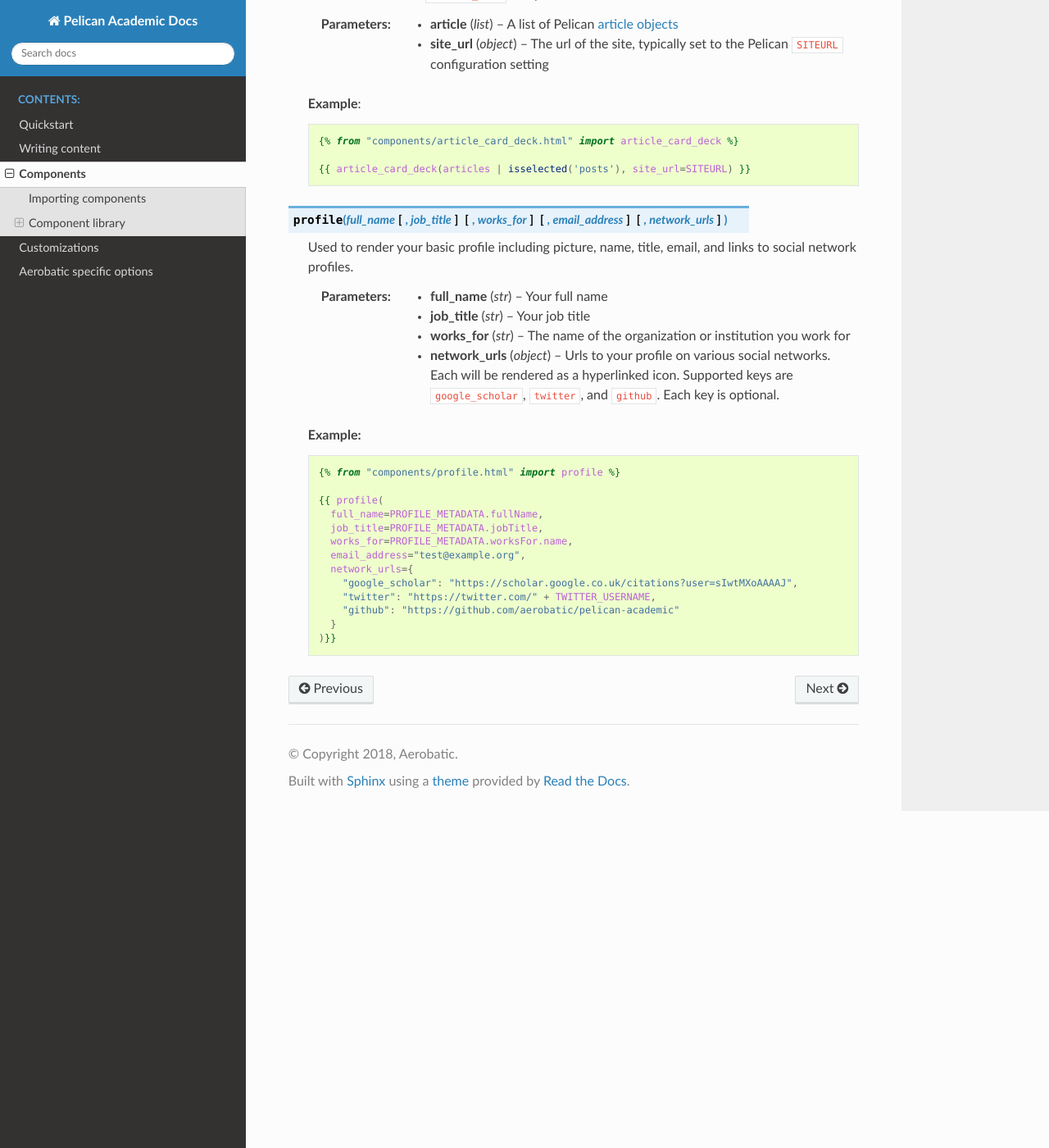
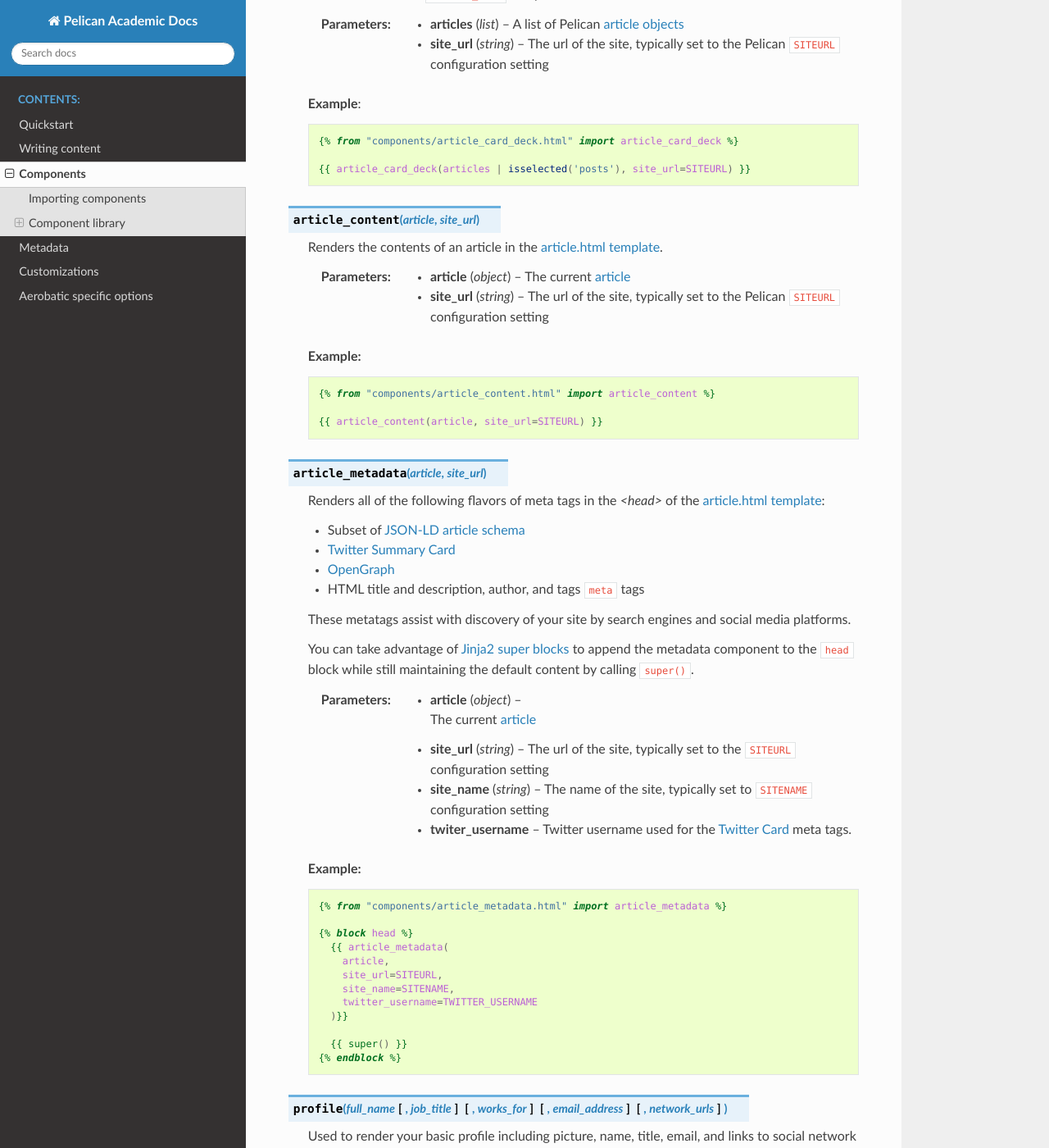
Before and after one commit to aerobatic/pelican-academic, a Sphinx documentation site: the page built from docs/components.rst, in a window 1280 px wide and 1400 px high, scrolled down 1221 px. Shown: the whole window at 82% size. Built offline with Sphinx 7.4.7 and the Read the Docs theme 2.0.0, drawn with Linux system fonts in a browser that asks for light colours; some of the changed text lies outside the part shown.

Commit message:
docs work in progress

```diff
--- a/docs/components.rst
+++ b/docs/components.rst
@@ -35,14 +35,14 @@ Component library
 
   .. note::
 
-    Rather than use this component directly, it is more likely you will declare the ``article_card_deck`` component which uses this component internally.
+    Rather than use this component directly, it is more likely you will declare the ``article_card_deck`` which uses this component internally.
 
 .. py:function:: article_card_deck(articles, site_url)
 
   Renders a collection of articles using the `Bootstrap card deck component <https://getbootstrap.com/docs/4.0/components/card/#card-decks>`_. Each individual article is an instance of the ``article_card`` component.
 
-  :param list article: A list of Pelican `article objects <http://docs.getpelican.com/en/stable/themes.html#article>`_
-  :param object site_url: The url of the site, typically set to the Pelican ``SITEURL`` configuration setting
+  :param list articles: A list of Pelican `article objects <http://docs.getpelican.com/en/stable/themes.html#article>`_
+  :param string site_url: The url of the site, typically set to the Pelican ``SITEURL`` configuration setting
 
   **Example**:
 
@@ -51,6 +51,56 @@ Component library
     {% from "components/article_card_deck.html" import article_card_deck %}
 
     {{ article_card_deck(articles | isselected('posts'), site_url=SITEURL) }}
+
+.. py:function:: article_content(article, site_url)
+
+  Renders the contents of an article in the `article.html template <http://docs.getpelican.com/en/stable/themes.html#article-html>`_.
+
+  :param object article: The current `article <http://docs.getpelican.com/en/stable/themes.html#article>`_
+  :param string site_url: The url of the site, typically set to the Pelican ``SITEURL`` configuration setting
+
+  **Example:**
+
+  .. code-block:: jinja
+
+    {% from "components/article_content.html" import article_content %}
+
+    {{ article_content(article, site_url=SITEURL) }}
+
+.. py:function:: article_metadata(article, site_url)
+
+  Renders all of the following flavors of meta tags in the `<head>` of the `article.html template <http://docs.getpelican.com/en/stable/themes.html#article-html>`_:
+
+  - Subset of `JSON-LD article schema <http://schema.org/Article>`_
+  - `Twitter Summary Card <https://developer.twitter.com/en/docs/tweets/optimize-with-cards/overview/summary>`_
+  - `OpenGraph <http://ogp.me/>`_
+  - HTML title and description, author, and tags ``meta`` tags
+
+  These metatags assist with discovery of your site by search engines and social media platforms.
+
+  You can take advantage of `Jinja2 super blocks <http://jinja.pocoo.org/docs/2.10/templates/#super-blocks>`_ to append the metadata component to the ``head`` block while still maintaining the default content by calling ``super()``.
+
+  :param object article: The current `article <http://docs.getpelican.com/en/stable/themes.html#article>`_
+  :param string site_url: The url of the site, typically set to the ``SITEURL`` configuration setting
+  :param string site_name: The name of the site, typically set to ``SITENAME`` configuration setting
+  :param twiter_username: Twitter username used for the `Twitter Card <https://developer.twitter.com/en/docs/tweets/optimize-with-cards/guides/getting-started>`_ meta tags.
+
+  **Example:**
+
+  .. code-block:: jinja
+
+    {% from "components/article_metadata.html" import article_metadata %}
+
+    {% block head %}
+      {{ article_metadata(
+        article,
+        site_url=SITEURL,
+        site_name=SITENAME,
+        twitter_username=TWITTER_USERNAME
+      )}}
+
+      {{ super() }}
+    {% endblock %}
 
 .. py:function:: profile(full_name, [job_title], [works_for], [email_address], [network_urls])
 
--- a/docs/index.rst
+++ b/docs/index.rst
@@ -9,6 +9,7 @@ Pelican-Academic Docs
    quickstart
    content
    components
+   metadata
    customizations
    aerobatic
 
```
Also changed, not shown: docs/metadata.rst (added, +84 -0 lines), docs/images/twitter-card-preview.png (added), static/images/binary.png (added), static/images/chemistry.jpg (added), static/images/neurons.jpg (added), static/images/night-sky.jpg (added), 1 other file.
